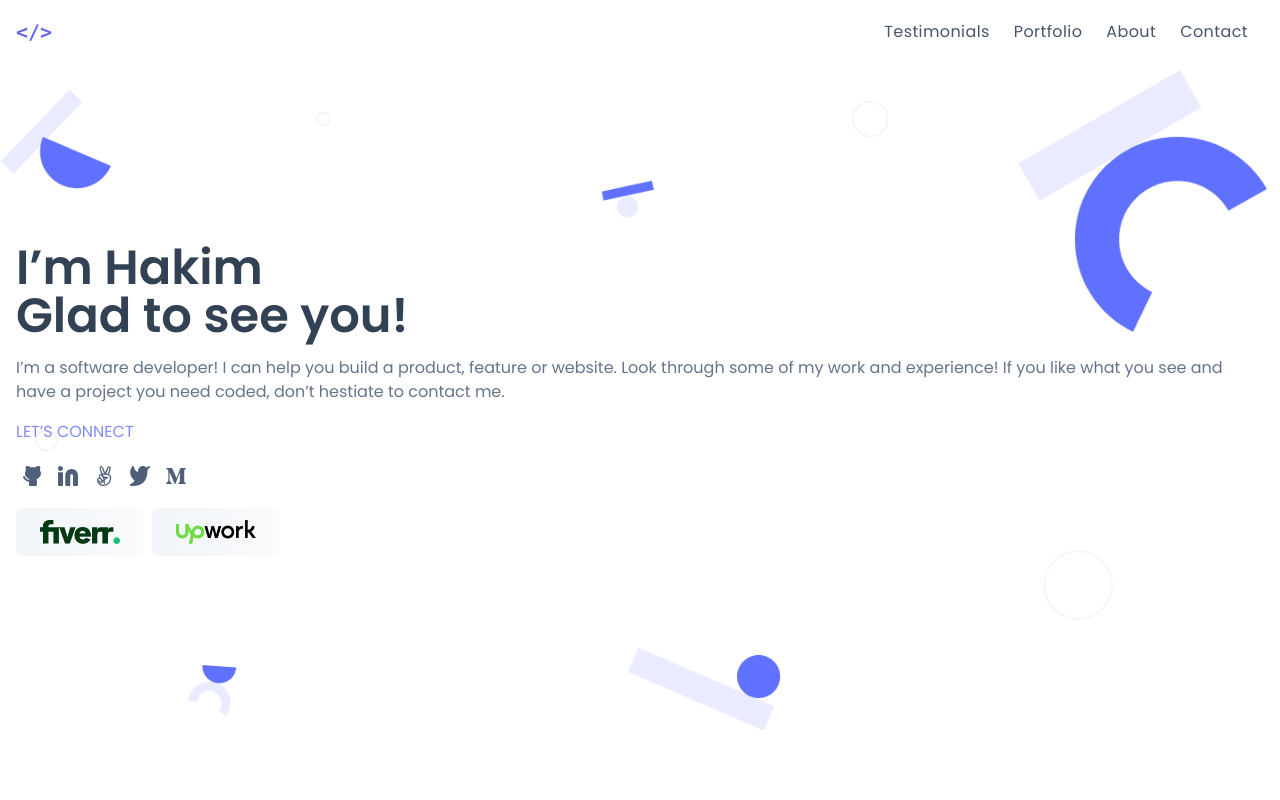
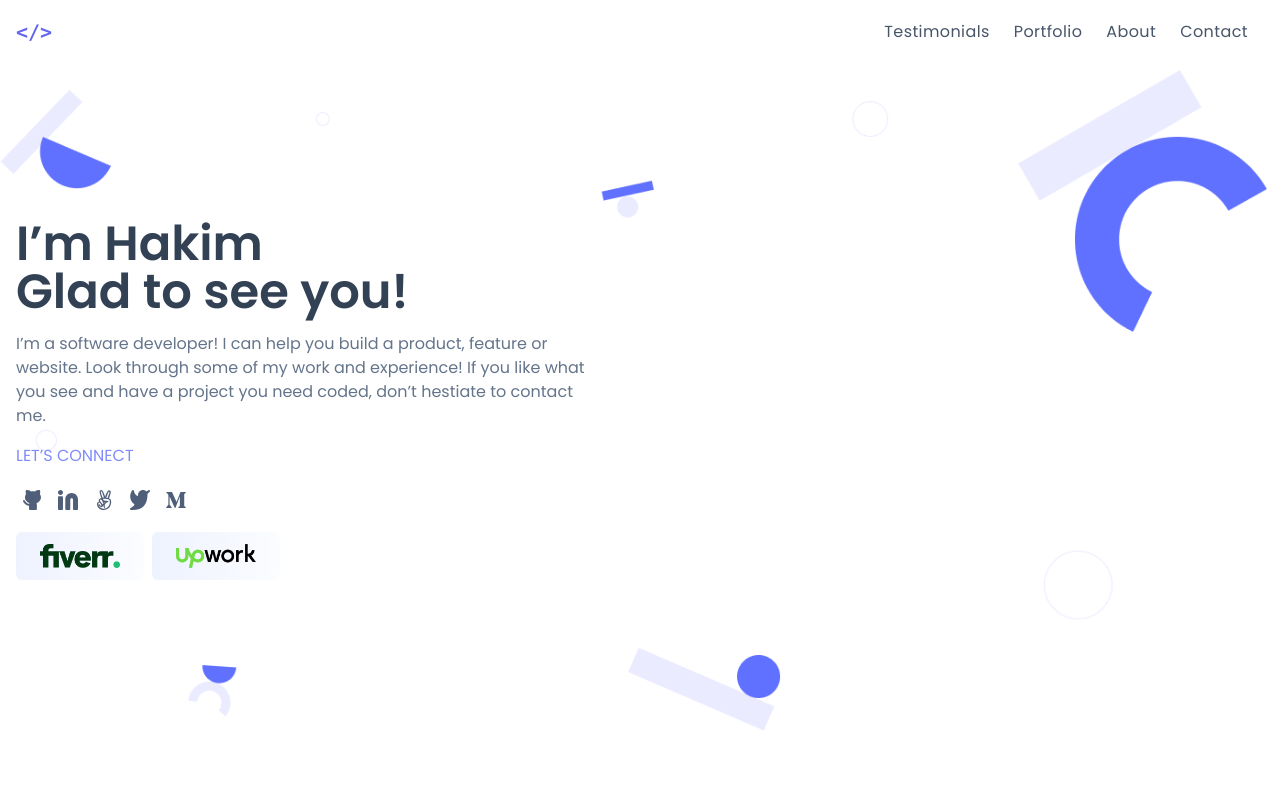
Before and after one commit to teckim/website.next, a Next.js app: page / in a window 1280 px wide. Shown: the top 800 px of the page. Built offline with nearby package versions, Linux system fonts and the light colour scheme.

Commit message:
Add tweaks

```diff
--- a/components/FreelancingStack.tsx
+++ b/components/FreelancingStack.tsx
@@ -9,7 +9,7 @@ export default function FreelancingStack() {
         <Link
           href="https://www.fiverr.com/hakim_bhd"
           target="_blank"
-          className="w-full h-12 flex items-center justify-center md:w-auto px-6 hover:shadow-md bg-gradient-to-r from-slate-100/90 to-slate-100/40 backdrop-blur-sm rounded-md"
+          className="w-full h-12 flex items-center justify-center md:w-auto px-6 hover:shadow-md bg-gradient-to-r from-primary-50 to-primary-50/20 backdrop-blur-sm rounded-md"
           onClick={() => contactLinkClickEvent("fiverr")}
         >
           <Image
@@ -22,7 +22,7 @@ export default function FreelancingStack() {
         <Link
           href="https://www.upwork.com/freelancers/~011015179d488fba6a"
           target="_blank"
-          className="w-full h-12 flex items-center justify-center md:w-auto px-6 hover:shadow-md bg-gradient-to-r from-slate-100/90 to-slate-100/40 backdrop-blur-sm rounded-md"
+          className="w-full h-12 flex items-center justify-center md:w-auto px-6 hover:shadow-md bg-gradient-to-r from-primary-50 to-primary-50/20 backdrop-blur-sm rounded-md"
           onClick={() => contactLinkClickEvent("upwork")}
         >
           <Image
--- a/components/Hero.tsx
+++ b/components/Hero.tsx
@@ -9,7 +9,7 @@ export default function Hero() {
           I’m Hakim <br />
           Glad to see you!
         </h1>
-        <p className="text-slate-500">
+        <p className="text-slate-500 max-w-xl">
           I’m a software developer! I can help you build a product, feature or
           website. Look through some of my work and experience! If you like what
           you see and have a project you need coded, don’t hestiate to contact
```
